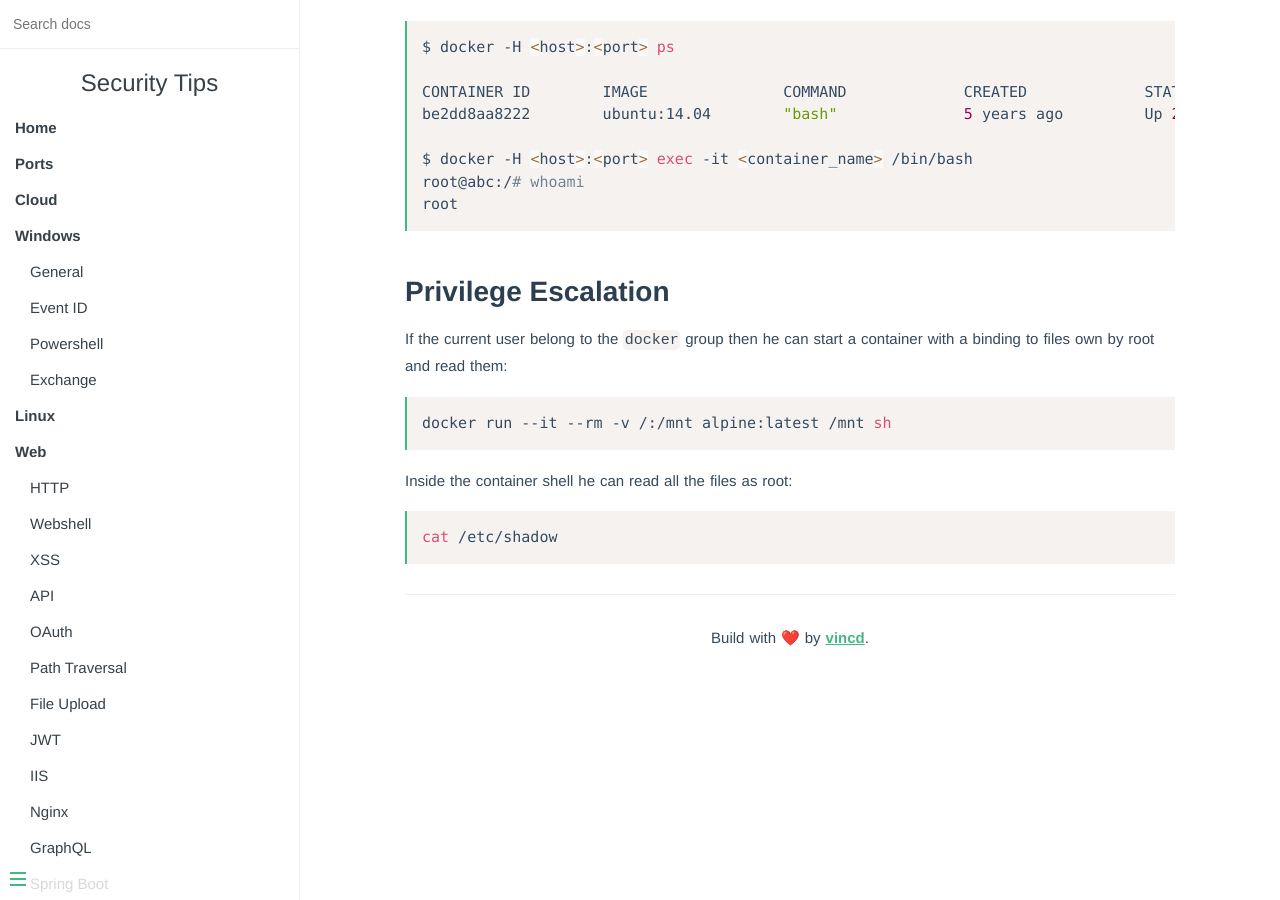
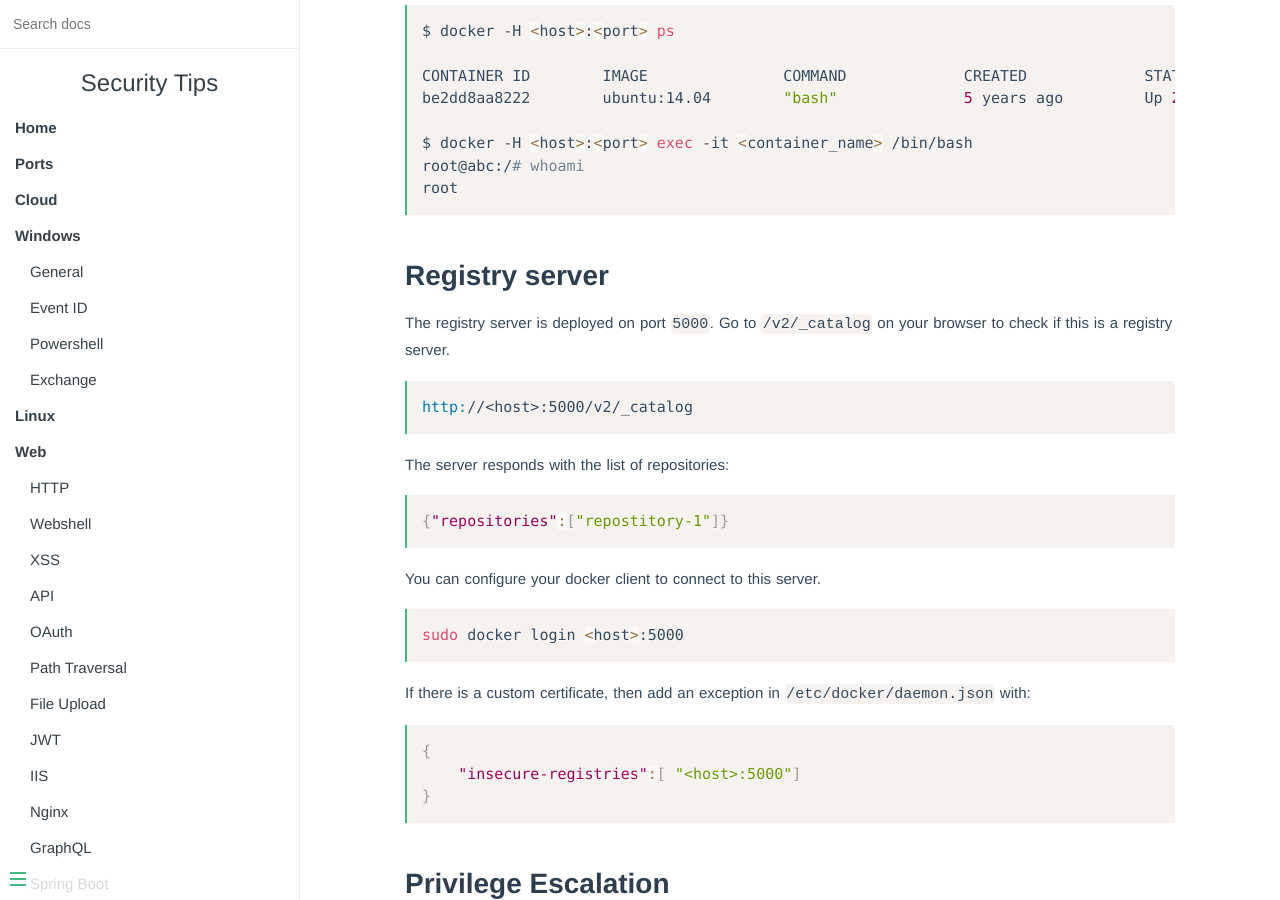
Before and after one commit to vincd/security-tips, an MkDocs documentation site: the page built from docs/docker.md, in a window 1280 px wide and 900 px high, scrolled down 493 px. Built offline with MkDocs 1.6.1, drawn with Linux system fonts in a browser that asks for light colours.

Commit message:
Add docker registry server tips

````diff
--- a/docs/docker.md
+++ b/docs/docker.md
@@ -1,7 +1,17 @@
-Docker
-======
+---
+title: "Docker"
+description: "Docker commands"
+date: 22/09/2020
+categories:
+ - misc
+tags:
+ - docker
+ - API
+---
 
-## API
+
+## Docker API
+
 The docker API expose the port `2375`. This API can be used to interact with the docker engine which basically give ou the right to do anything you desire unauthenticated.
 
 To confirm that the host is running Docker you can make a GET requests to `/version` :
@@ -24,6 +34,37 @@ root@abc:/# whoami
 root
 ```
 
+
+## Registry server
+
+The registry server is deployed on port `5000`. Go to `/v2/_catalog` on your browser to
+check if this is a registry server.
+
+```http
+http://<host>:5000/v2/_catalog
+```
+
+The server responds with the list of repositories:
+
+```json
+{"repositories":["repostitory-1"]}
+```
+
+You can configure your docker client to connect to this server.
+
+```bash
+sudo docker login <host>:5000
+```
+
+If there is a custom certificate, then add an exception in `/etc/docker/daemon.json` with:
+
+```json
+{
+    "insecure-registries":[ "<host>:5000"]
+}
+```
+
+
 ## Privilege Escalation
 
 If the current user belong to the `docker` group then he can start a container
````
Also changed, not shown: docs/ports.md (+23 -13 lines).
